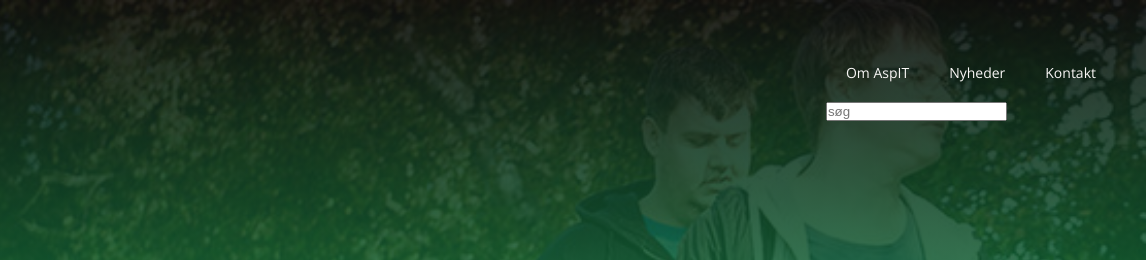
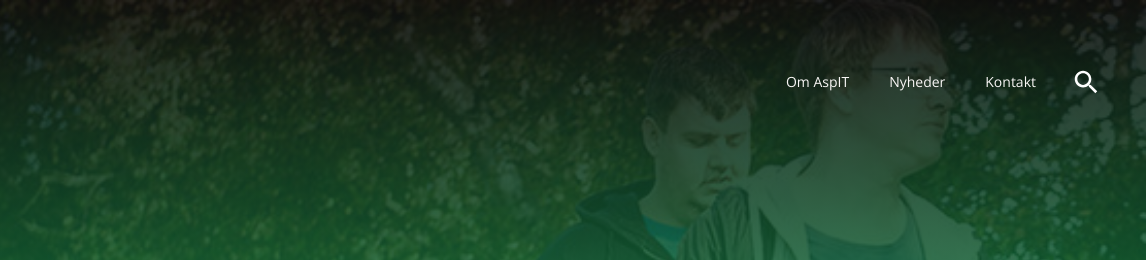
Before and after one commit to AsgerBPedersen/aspIT, a website: page index.html in a window 1280 px wide. Shown: the top 260 px of the page, 134-1280 px from the left. Drawn offline with nearby package versions, Linux system fonts and the light colour scheme; files that its build step writes are made by us from their sources.

Commit message:
resposive navigation

```diff
--- a/sass/layout/_navigation.scss
+++ b/sass/layout/_navigation.scss
@@ -1,5 +1,6 @@
 .navigation {
     margin: 3rem;
+    display: flex;
     &__list {
         list-style: none;
         margin: 0;
@@ -11,9 +12,47 @@
         margin: 2rem;
     }
 
+    &__search {
+        margin: 1.5rem;
+        width: 3rem;
+        height: 3rem;
+        border: none;
+        background: transparent url(../../img/svg/md-search.svg) no-repeat;
+        padding-left: 3rem;
+        transition: all .3s;
+        color: transparent;
+        cursor: pointer;
+        &::placeholder {
+            color:black;
+            opacity: 0;
+        }
+        &:hover {
+            transform: scale(1.3);
+
+        }
+
+        &:focus {
+            width: 15rem;
+            background-color: rgba($color-lightgray, $alpha: 0.4);
+            color: black;
+            cursor: text;
+            &::placeholder {
+                opacity: 1;
+            }
+        }
+    }
+
     &__link {
         font-size: 1.4rem;
         text-decoration: none;
         color: $color-lightgray;
+        white-space: nowrap;
     }
 }
+
+@media (max-width: 500px) {
+    .navigation {
+        flex-direction: column;
+        align-items: center;
+    }
+}
```
